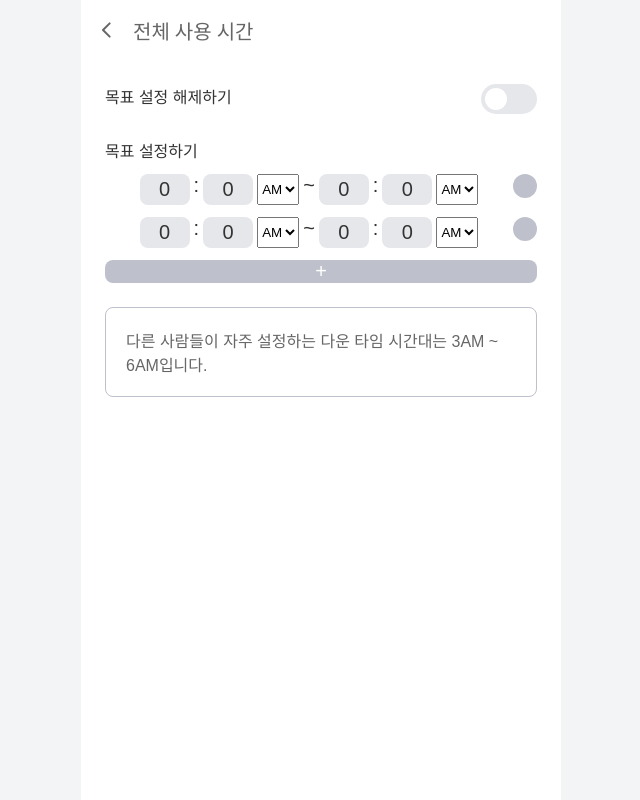
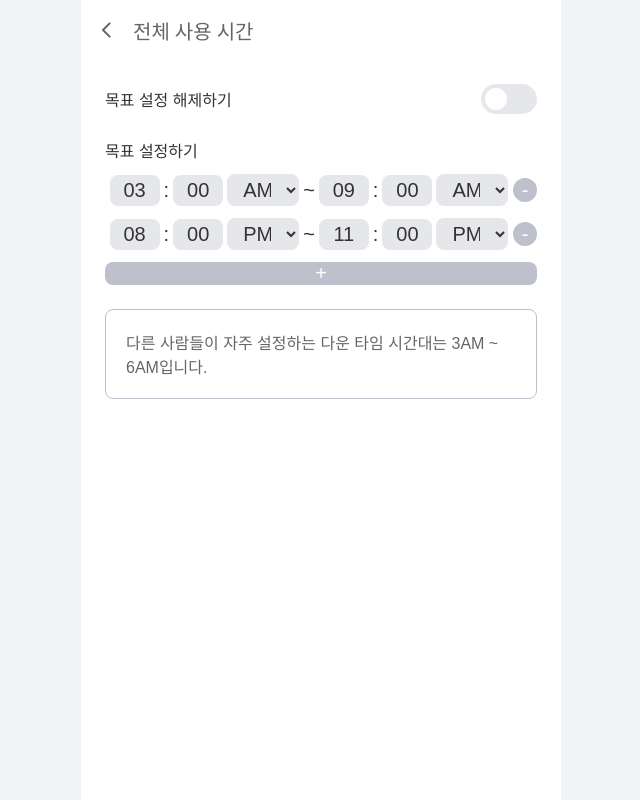
Before and after one commit to SnowSuno/MoLeaf, a React (Vite) app: page /goals/downtime in a window 1280 px wide. Shown: the whole page, without its empty margins (319-959 px from the left). Built offline with nearby package versions, Linux system fonts and the light colour scheme; a web font is replaced by a local one.

Commit message:
Style goal edit pages

```diff
--- a/src/components/GoalInput.tsx
+++ b/src/components/GoalInput.tsx
@@ -2,12 +2,13 @@ import React, { useState } from "react";
 
 interface Props {
   max: number;
+  initVal?: number;
 }
 
-export const GoalInput: React.FC<Props> = ({ max }) => {
+export const GoalInput: React.FC<Props> = ({ max, initVal = 0 }) => {
   const min = 0;
 
-  const [value, setValue] = useState(0);
+  const [value, setValue] = useState(initVal);
 
   const handleChange = (event: React.ChangeEvent<HTMLInputElement>) => {
     const value = Math.max(min, Math.min(max, Number(event.target.value)));
@@ -29,7 +30,7 @@ export const GoalInput: React.FC<Props> = ({ max }) => {
         backgroundColor: "var(--light-gray)",
         borderRadius: "8px",
       }}
-      value={value}
+      value={("0" + value).slice(-2)}
       onChange={handleChange}
     />
   );
--- a/src/pages/goals/DownTime.tsx
+++ b/src/pages/goals/DownTime.tsx
@@ -1,4 +1,4 @@
-import React, { useState } from "react";
+import React, { startTransition, useState } from "react";
 
 import styled from "@emotion/styled";
 
@@ -6,59 +6,113 @@ import { Page } from "../../components/Page";
 import { GoalInput } from "../../components/GoalInput";
 import { Toggle } from "../../components/elements/Toggle";
 
-const DownTimeBox: React.FC = () => {
+interface Props {
+  startTime: {
+    hours: number;
+    minutes: number;
+  };
+  endTime: {
+    hours: number;
+    minutes: number;
+  };
+}
+
+const DownTimeBox: React.FC<Props> = ({ startTime, endTime }) => {
   return (
     <InnerContainer1>
       <InnerContainer2>
-        <GoalInput max={11}/>
+        <GoalInput max={11} initVal={startTime.hours % 12} />
         <GoalTime>:</GoalTime>
-        <GoalInput max={59}/>
-        <select>
-          <option>AM</option>
-          <option>PM</option>
+        <GoalInput max={59} initVal={startTime.minutes} />
+        <select
+          style={{
+            position: "relative",
+            width: "72px",
+            fontSize: "20px",
+            color: "var(--black)",
+            textAlign: "center",
+            justifyContent: "center",
+            border: "none",
+            padding: "4px 12px",
+            backgroundColor: "var(--light-gray)",
+            borderRadius: "8px",
+          }}
+        >
+          <option selected={endTime.hours < 12}>AM</option>
+          <option selected={endTime.hours >= 12}>PM</option>
         </select>
 
         <GoalTime>~</GoalTime>
 
-        <GoalInput max={11}/>
+        <GoalInput max={11} initVal={endTime.hours % 12} />
         <GoalTime>:</GoalTime>
-        <GoalInput max={59}/>
-        <select>
-          <option>AM</option>
-          <option>PM</option>
+        <GoalInput max={59} initVal={endTime.minutes} />
+        <select
+          style={{
+            position: "relative",
+            width: "72px",
+            fontSize: "20px",
+            color: "var(--black)",
+            textAlign: "center",
+            justifyContent: "center",
+            border: "none",
+            padding: "4px 12px",
+            backgroundColor: "var(--light-gray)",
+            borderRadius: "8px",
+          }}
+        >
+          <option selected={endTime.hours < 12}>AM</option>
+          <option selected={endTime.hours >= 12}>PM</option>
         </select>
       </InnerContainer2>
 
-      <DeleteButton/>
+      <DeleteButton>-</DeleteButton>
     </InnerContainer1>
   );
 };
 
 export const DownTime: React.FC = () => {
   const [toggled, setToggled] = useState<boolean>(false);
+  const [data, setData] = useState([
+    {
+      startTime: { hours: 3, minutes: 0 },
+      endTime: { hours: 9, minutes: 0 },
+    },
+    {
+      startTime: { hours: 20, minutes: 0 },
+      endTime: { hours: 23, minutes: 0 },
+    },
+  ]);
 
   return (
     <Page title="전체 사용 시간">
       <PageContainer>
         <InnerContainer1>
           <Category>목표 설정 해제하기</Category>
-          <Toggle toggled={toggled} setToggled={setToggled}/>
+          <Toggle toggled={toggled} setToggled={setToggled} />
         </InnerContainer1>
 
-        {toggled ?
-          <></> :
+        {toggled ? (
+          <></>
+        ) : (
           <Container>
             <Category>목표 설정하기</Category>
-            <DownTimeBox/>
-            <DownTimeBox/>
+            {data.map((x) => (
+              <DownTimeBox startTime={x.startTime} endTime={x.endTime} />
+            ))}
             <AddButton>+</AddButton>
-          </Container>}
+          </Container>
+        )}
 
-        {toggled ?
-          <></> :
+        {toggled ? (
+          <></>
+        ) : (
           <InformationBox>
-            <Information>다른 사람들이 자주 설정하는 다운 타임 시간대는 3AM ~ 6AM입니다.</Information>
-          </InformationBox>}
+            <Information>
+              다른 사람들이 자주 설정하는 다운 타임 시간대는 3AM ~ 6AM입니다.
+            </Information>
+          </InformationBox>
+        )}
       </PageContainer>
     </Page>
   );
@@ -83,6 +137,7 @@ const InnerContainer1 = styled.div`
   display: flex;
   justify-content: space-between;
   width: 100%;
+  align-items: center;
 `;
 
 const InnerContainer2 = styled.div`
@@ -90,12 +145,12 @@ const InnerContainer2 = styled.div`
   gap: 4px;
   margin: 0 auto;
   justify-content: space-between;
+  align-items: center;
 `;
 
 const Category = styled.div`
   color: var(--black);
   font-size: 16px;
-  font-weight: 500;
 `;
 
 const GoalTime = styled.div`
--- a/src/pages/goals/TotalTime.tsx
+++ b/src/pages/goals/TotalTime.tsx
@@ -23,9 +23,9 @@ export const TotalTime: React.FC = () => {
           <Container>
             <Category>목표 설정하기</Category>
             <InnerContainer2>
-              <GoalInput max={24} />
+              <GoalInput max={24} initVal={4} />
               <GoalTime1>h</GoalTime1>
-              <GoalInput max={59} />
+              <GoalInput max={59} initVal={0} />
               <GoalTime1>m</GoalTime1>
               <GoalTime2>/ 일</GoalTime2>
             </InnerContainer2>
```
